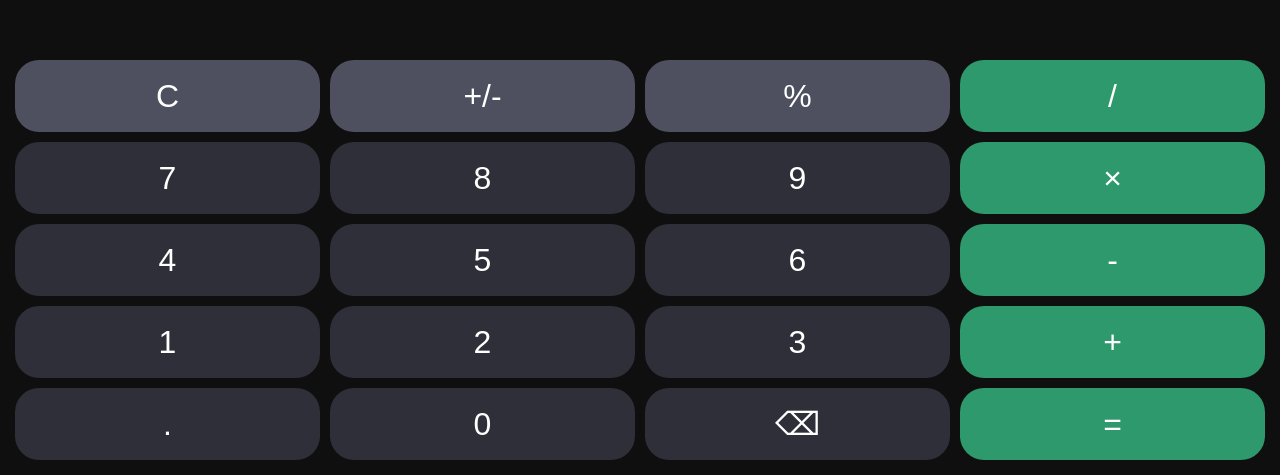
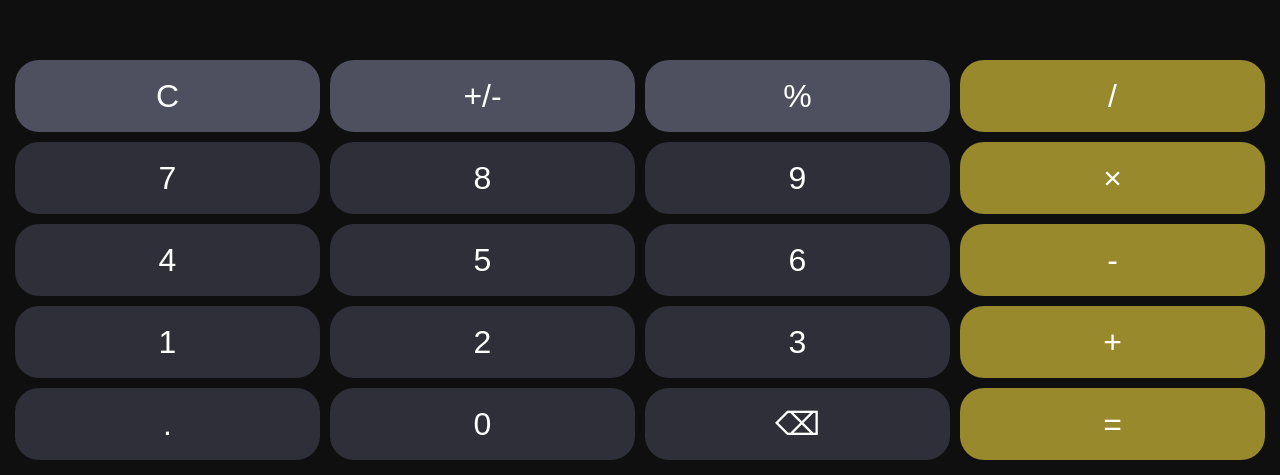
Before and after one commit to davem1988/Calculator, a website: page index.html in a window 1280 px wide. Shown: the part 325-800 px from the top of the page. Drawn offline with Linux system fonts and the light colour scheme.

Commit message:
change buttons color

```diff
--- a/style.css
+++ b/style.css
@@ -46,11 +46,11 @@ section {
 
 .blue,
 .blue:focus {
-    background-color: #2d996c;
+    background-color: #99892d;
 }
 
 .blue:hover {
-    background-color: #3ed496;
+    background-color: #d4b83e;
 }
 
 .dark,
```
